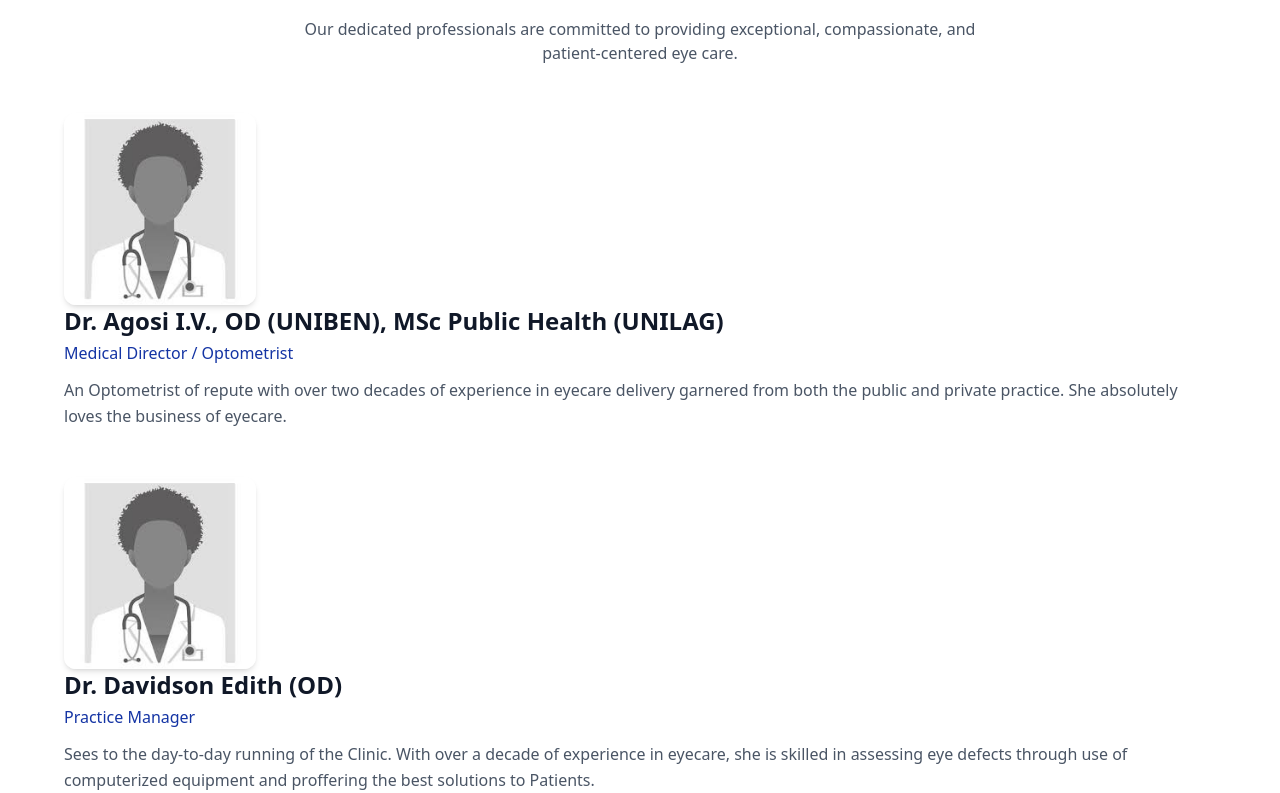
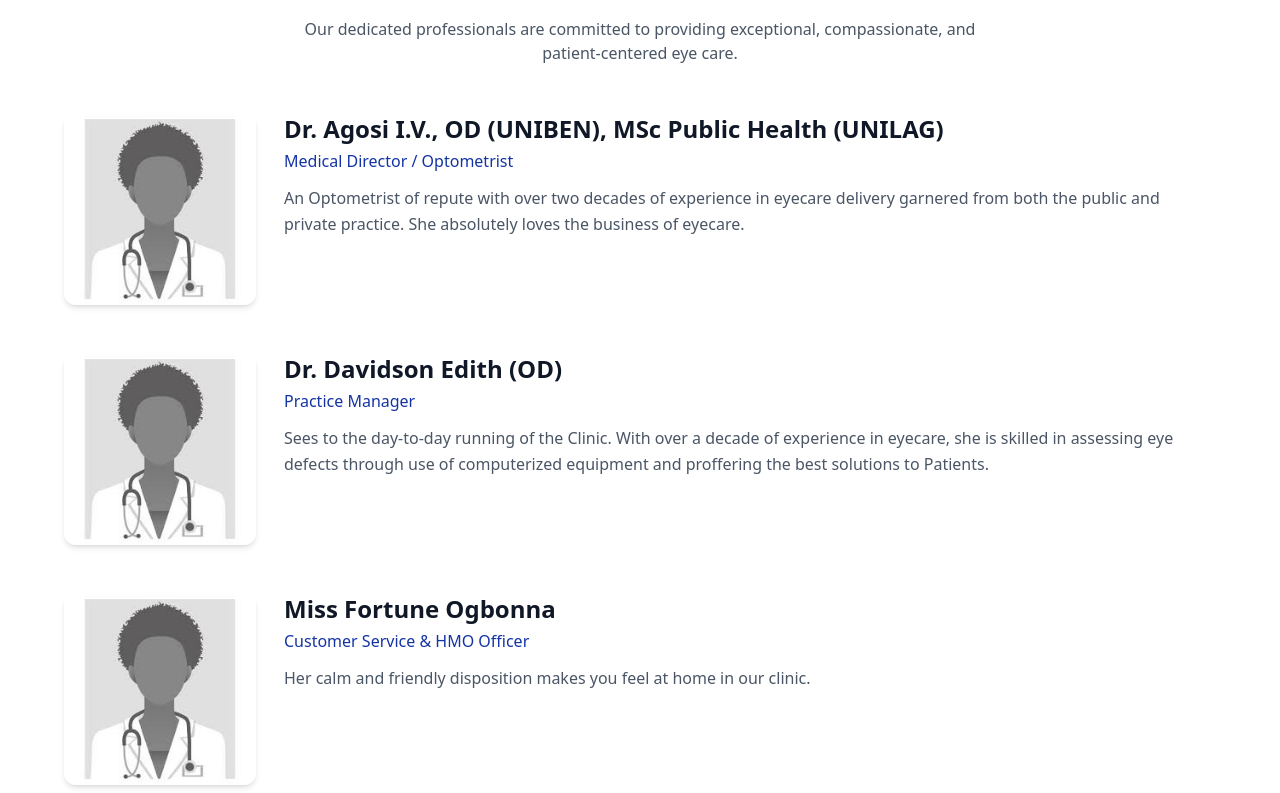
Before and after one commit to ChiomaAg/BroadVision, a React (Vite) app in the folder broadVision/: page /AboutUs in a window 1280 px wide. Shown: the part 787-1580 px from the top of the page. Built offline with nearby package versions, Linux system fonts and the light colour scheme.

Commit message:
trying to fix gap

```diff
--- a/broadVision/src/components/MeetTheTeam.jsx
+++ b/broadVision/src/components/MeetTheTeam.jsx
@@ -48,7 +48,7 @@ export default function MeetTheTeam() {
                 {team.map((member, i) => (
                     <div
                         key={i}
-                        className=""
+                        className="flex flex-row gap-7"
                     >
                         {/* LEFT — IMAGE */}
                         <img
```
